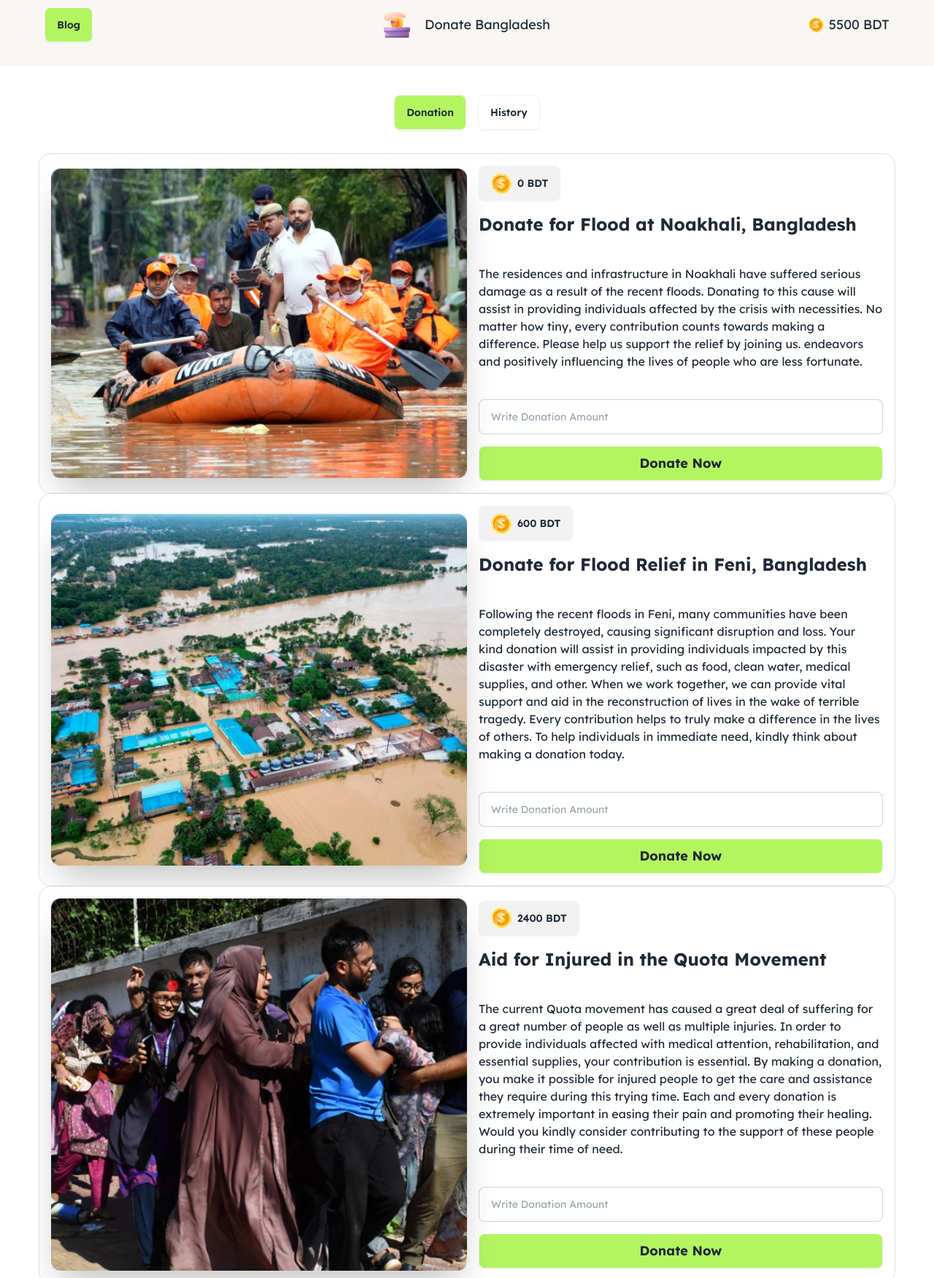
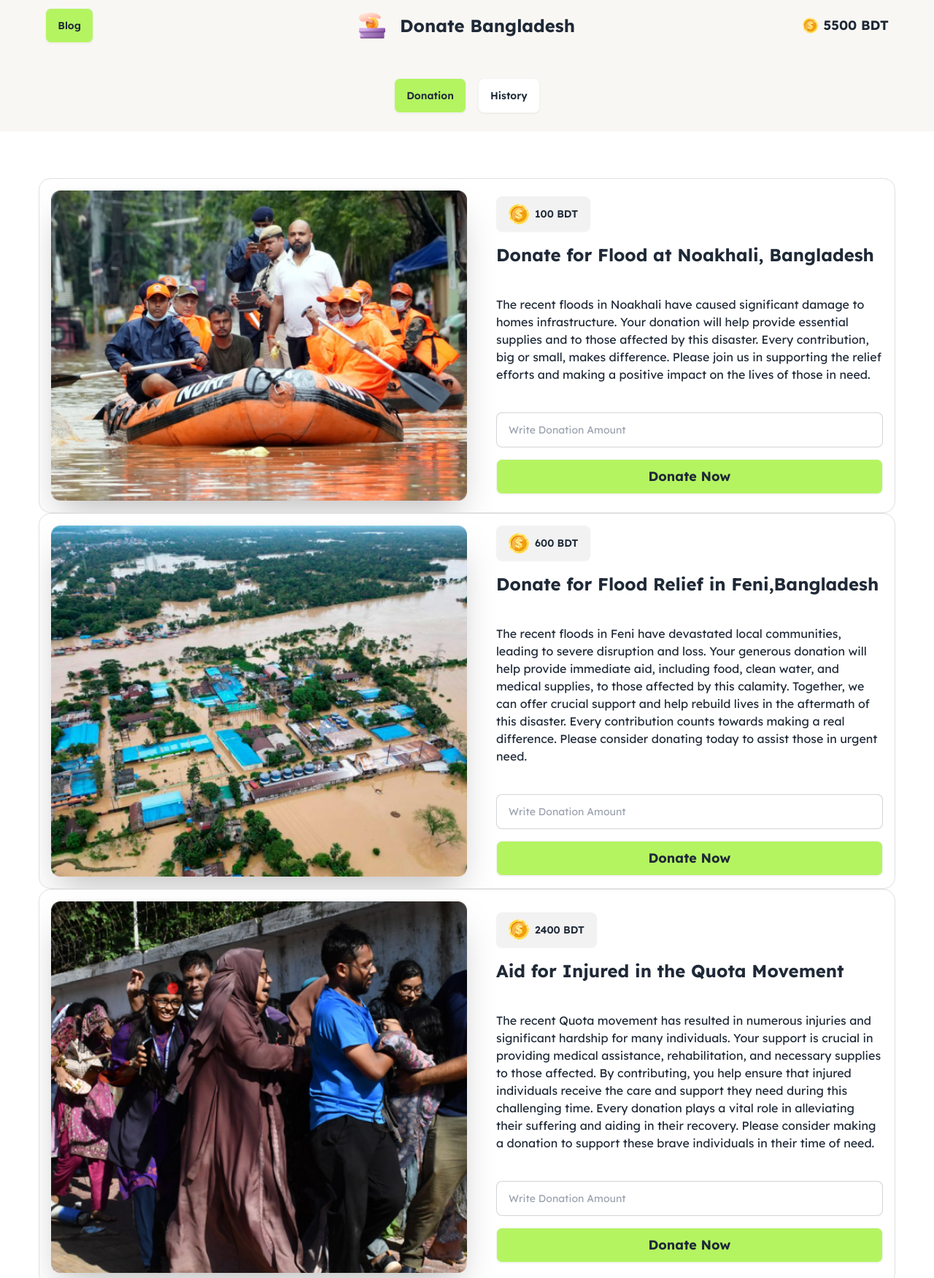
Before and after one commit to tahsinturag/Donate-Bangladesh-Website, a plain HTML site: page index.html in a window 1280 px wide. Shown: the part 14-1765 px from the top of the page at 73% size. Drawn offline with nearby package versions, Linux system fonts and the light colour scheme.

Commit message:
All sections complete

```diff
--- a/index.html
+++ b/index.html
@@ -5,14 +5,11 @@
     <meta charset="UTF-8">
     <meta name="viewport" content="width=device-width, initial-scale=1.0">
     <title>Donate Bangladesh</title>
-    <!-- Daisy-UI cdn -->
     <link href="https://cdn.jsdelivr.net/npm/daisyui@4.12.10/dist/full.min.css" rel="stylesheet" type="text/css" />
     <script src="https://cdn.tailwindcss.com"></script>
-    <!-- font awesome cdn -->
     <link rel="stylesheet" href="https://cdnjs.cloudflare.com/ajax/libs/font-awesome/6.6.0/css/all.min.css"
         integrity="sha512-Kc323vGBEqzTmouAECnVceyQqyqdsSiqLQISBL29aUW4U/M7pSPA/gEUZQqv1cwx4OnYxTxve5UMg5GT6L4JJg=="
         crossorigin="anonymous" referrerpolicy="no-referrer" />
-    <!-- google font -->
     <link rel="preconnect" href="https://fonts.googleapis.com">
     <link rel="preconnect" href="https://fonts.gstatic.com" crossorigin>
     <link href="https://fonts.googleapis.com/css2?family=Lexend:wght@100..900&display=swap" rel="stylesheet">
@@ -36,9 +33,10 @@
 </head>
 
 <body class="font-lexand m-0 p-0">
-    <header class="fixed z-10 w-full navbar-color bg-background-color pb-6 top-0">
+    <header class="sticky z-10 w-full navbar-color pb-6 top-0 bg-background-color border border-transparent">
         <!-- navbar -->
-        <div class="navbar w-11/12 mx-auto mt-4">
+        <div class="w-full pb-4 mt-4">
+            <div class="navbar w-11/12 mx-auto">
                 <div class="navbar-start">
                     <a id="blog-btn" class="btn bg-primary-color">Blog</a>
                 </div>
@@ -47,7 +45,7 @@
                         <div>
                             <img src="assets/logo.png" alt="coin logo" class="w-3/4">
                         </div>
-                    <p class="md:text-lg">Donate Bangladesh</p>
+                        <p class="md:text-2xl font-bold">Donate Bangladesh</p>
                     </div>
                 </div>
                 <div class="navbar-end">
@@ -55,43 +53,38 @@
                         <div>
                             <img src="assets/coin.png" alt="coin image" class="w-3/4">
                         </div>
-                    <p class="md:text-lg"><span id="total-amount">5500</span> BDT</p>
+                        <p class="md:text-lg font-bold"><span id="total-amount">5500</span> BDT</p>
                     </div>
                 </div>
             </div>
-    </header>
-    <main class="bg-white mt-36 mb-10 md:mb-20 w-11/12 mx-auto">
-        <!-- buttons -->
-        <div class="flex justify-center items-center gap-4">
+        </div>
+
+        <div class="flex justify-center items-center gap-4 mt-6">
             <button id="donation-btn" class="btn bg-primary-color">Donation</button>
             <button id="history-btn" class="btn bg-white">History</button>
         </div>
+    </header>
 
+    <main class="bg-white mt-10 md:mt-16 mb-10 md:mb-20 w-11/12 mx-auto">
         <section id="card-section" class="mt-8">
             <!-- card 1 -->
             <div class="hero border border-border-color rounded-2xl overflow-hidden">
-                <div class="hero-content flex flex-col lg:flex-row w-full justify-between">
-                    <!-- image part -->
+                <div class="hero-content flex flex-col lg:flex-row w-full justify-between gap-10">
                     <div class="card bg-base-100 w-full lg:w-1/2 shrink-0 shadow-2xl">
                         <img src="assets/noakhali.png" alt="noakhali flood image" class="w-full h-full object-cover">
                     </div>
-                    <!-- content part -->
                     <div class="text-center lg:text-left w-full lg:w-1/2 space-y-4">
                         <button class="btn">
                             <img src="assets/coin.png" alt="coin image">
-                            <p><span id="noakhali-amount">0</span> BDT</p>
+                            <p><span id="noakhali-amount">100</span> BDT</p>
                         </button>
                         <h1 id="noakhali-heading" class="title text-2xl font-bold">Donate for Flood at Noakhali,
                             Bangladesh</h1>
                         <p class="py-6">
-                            The residences and infrastructure in Noakhali have suffered serious damage as a result of
-                            the recent floods. Donating to this cause will assist in providing individuals affected by
-                            the crisis with necessities. No matter how tiny, every contribution counts towards making a
-                            difference. Please help us support the relief by joining us.
-
-                            endeavors and positively influencing the lives of people who are less fortunate.
-
-
+                            The recent floods in Noakhali have caused significant damage to homes infrastructure. Your
+                            donation will help provide essential supplies and to those affected by this disaster. Every
+                            contribution, big or small, makes difference. Please join us in supporting the relief
+                            efforts and making a positive impact on the lives of those in need.
                         </p>
                         <input id="noakhali-donate-amount" type="text" placeholder="Write Donation Amount"
                             class="input input-bordered input-md w-full" />
@@ -102,29 +95,28 @@
             </div>
             <!-- card 2 -->
             <div class="hero border border-border-color rounded-2xl overflow-hidden">
-                <div class="hero-content flex flex-col lg:flex-row w-full justify-between">
-                    <!-- image part -->
+                <div class="hero-content flex flex-col lg:flex-row w-full justify-between gap-10">
                     <div class="card bg-base-100 w-full lg:w-1/2 shrink-0 shadow-2xl">
                         <img src="assets/feni.png" alt="feni flood image" class="w-full h-full object-cover">
                     </div>
-                    <!-- content part -->
                     <div class="text-center lg:text-left w-full lg:w-1/2 space-y-4">
                         <button class="btn">
                             <img src="assets/coin.png" alt="coin image">
                             <p><span id="feni-amount">600</span> BDT</p>
                         </button>
                         <h1 id="feni-heading" class="title text-2xl font-bold">
-                            Donate for Flood Relief in Feni, Bangladesh
+                            Donate for Flood Relief in Feni,Bangladesh
                         </h1>
                         <p class="py-6">
-                            Following the recent floods in Feni, many communities have been completely destroyed,
-                            causing significant disruption and loss. Your kind donation will assist in providing
-                            individuals impacted by this disaster with emergency relief, such as food, clean water,
-                            medical supplies, and other. When we work together, we can provide vital support
-                            and aid in the reconstruction of lives in the wake of terrible tragedy. Every contribution
-                            helps to truly make a difference in the lives of others. To help individuals in immediate
-                            need, kindly think about making a donation today.
-
+                            The recent floods in Feni have devastated local communities, leading to severe disruption
+                            and
+                            loss. Your generous donation will help provide immediate aid, including food, clean water,
+                            and
+                            medical supplies, to those affected by this calamity. Together, we can offer crucial support
+                            and
+                            help rebuild lives in the aftermath of this disaster. Every contribution counts towards
+                            making a
+                            real difference. Please consider donating today to assist those in urgent need.
                         </p>
                         <input id="feni-donate-amount" type="text" placeholder="Write Donation Amount"
                             class="input input-bordered input-md w-full" />
@@ -133,15 +125,12 @@
                     </div>
                 </div>
             </div>
-            <!-- card 3 -->
             <div class="hero border border-border-color rounded-2xl overflow-hidden">
-                <div class="hero-content flex flex-col lg:flex-row w-full justify-between">
-                    <!-- image part -->
+                <div class="hero-content flex flex-col lg:flex-row w-full justify-between gap-10">
                     <div class="card bg-base-100 w-full lg:w-1/2 shrink-0 shadow-2xl">
                         <img src="assets/quota-protest.png" alt="quota protest image"
                             class="w-full h-full object-cover">
                     </div>
-                    <!-- content part -->
                     <div class="text-center lg:text-left w-full lg:w-1/2 space-y-4">
                         <button class="btn">
                             <img src="assets/coin.png" alt="coin image">
@@ -151,14 +140,15 @@
                             Aid for Injured in the Quota Movement
                         </h1>
                         <p class="py-6">
-                            The current Quota movement has caused a great deal of suffering for a great number of people
-                            as well as multiple injuries. In order to provide individuals affected with medical
-                            attention, rehabilitation, and essential supplies, your contribution is essential. By making
-                            a donation, you make it possible for injured people to get the care and assistance they
-                            require during this trying time. Each and every donation is extremely important in easing
-                            their pain and promoting their healing. Would you kindly consider contributing to the
-                            support of these people during their time of need.
-
+                            The recent Quota movement has resulted in numerous injuries and significant hardship for
+                            many
+                            individuals. Your support is crucial in providing medical assistance, rehabilitation, and
+                            necessary supplies to those affected. By contributing, you help ensure that injured
+                            individuals
+                            receive the care and support they need during this challenging time. Every donation plays a
+                            vital role in alleviating their suffering and aiding in their recovery. Please consider
+                            making a
+                            donation to support these brave individuals in their time of need.
                         </p>
                         <input id="protest-donate-amount" type="text" placeholder="Write Donation Amount"
                             class="input input-bordered input-md w-full" />
@@ -169,12 +159,10 @@
             </div>
         </section>
 
-        <!-- history section -->
         <section id="history-section" class="hidden mt-8 space-y-4">
         </section>
 
-
-        <!-- modal code -->
+        <!-- modal-->
         <dialog id="my_modal_1" class="modal">
             <div class="modal-box">
                 <h2 class="text-2xl font-bold text-center">Congrats!</h2>
@@ -196,9 +184,13 @@
 
     <script src="./js/utilities.js"></script>
     <script src="./js/index.js"></script>
-    <script src="./js/blog.js"></script>
     <script src="./js/toggle-button.js"></script>
-
+    <script>
+        document.getElementById('blog-btn')
+            .addEventListener('click', function () {
+                window.location.href = "blog.html";
+            });
+    </script>
 </body>
 
 </html>
```
Also changed, not shown: blog.html (+1 -7 lines), js/utilities.js (+7 -4 lines), modal.html (+0 -4 lines). Lines whose indentation alone changed are shown as unchanged.
